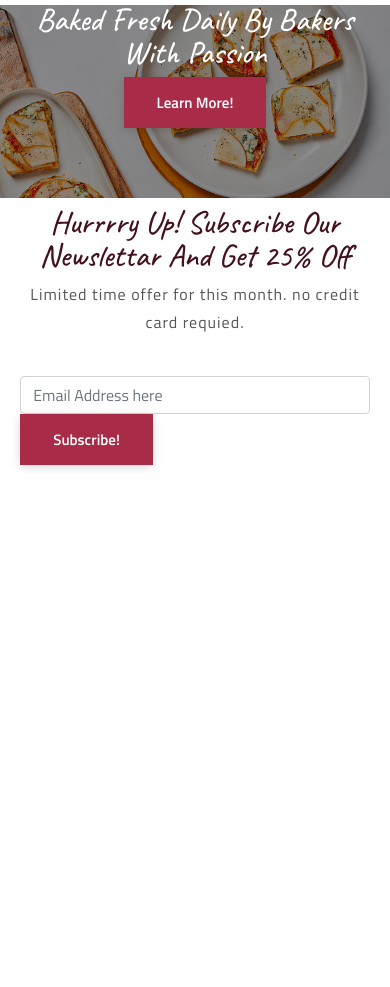
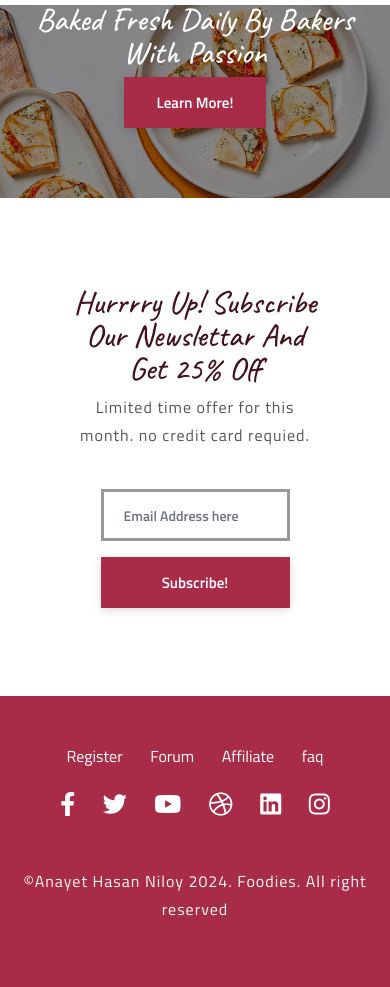
Before and after one commit to anayethasan/Foodies-Restaurant, a plain HTML site: page index.html in a window 390 px wide. Shown: the part 7500-8487 px from the top of the page. Before the commit the page ends 7973 px from the top, so only its background shows below. Drawn offline with nearby package versions, Linux system fonts and the light colour scheme.

Commit message:
footer section added

```diff
--- a/index.html
+++ b/index.html
@@ -5,6 +5,7 @@
     <meta name="viewport" content="width=device-width, initial-scale=1.0">
     <meta http-equiv="X-UA-compatible" content="ie=edge">
     <title>Foodies | what are you hungry ?</title>
+    <link rel="shortcut icon" href="images/logo.png" type="image/x-icon">
 
     <!-- Bootstrap CND -->
     <link href="https://cdn.jsdelivr.net/npm/bootstrap@5.1.3/dist/css/bootstrap.min.css" rel="stylesheet">
@@ -322,6 +323,35 @@
      </section>
 
     <!-- Section-10 footer -->
+     <footer id="footer">
+      <div class="footer py-5">
+        <div class="container">
+          <div class="row">
+            <div class="col-md-12 text-center">
+              <a class="footer-link" href="#">Register</a>
+              <a class="footer-link" href="#">Forum</a>
+              <a class="footer-link" href="#">Affiliate</a>
+              <a class="footer-link" href="#">faq</a>
+              <div class="footer-social pt-4 text-center">
+                <a href="#"><i class="fab fa-facebook-f"></i></a>
+                <a href="#"><i class="fab fa-twitter"></i></a>
+                <a href="#"><i class="fab fa-youtube"></i></a>
+                <a href="#"><i class="fab fa-dribbble"></i></a>
+                <a href="#"><i class="fab fa-linkedin"></i></a>
+                <a href="#"><i class="fab fa-instagram"></i></a>
+              </div>
+            </div>
+            <div class="col-sm-12">
+              <div class="footer-copy">
+                <div class="copy-right text-center pt-5">
+                  <p class="text-light">©Anayet Hasan Niloy 2024. Foodies. All right reserved</p>
+                </div>
+              </div>
+            </div>
+          </div>
+        </div>
+      </div>
+     </footer>
 
     <!-- JS Libaries -->
     <script src="https://cdn.jsdelivr.net/npm/@popperjs/core@2.9.2/dist/umd/popper.min.js"></script>
--- a/responsive_style.css
+++ b/responsive_style.css
@@ -66,8 +66,19 @@
     }
 
     /* newsletter section */
+    .newslettar{
+        width: 75%;
+    }
+    .newslettar .main-btn{
+        width: 100%;
+        margin-top: 1rem;
+    }
 
     /* footer link */
+    .footer .footer-link,
+    .footer a i{
+        padding: 0 0.75rem;
+    }
 }
 
 @media (max-width: 330px) {
--- a/style.css
+++ b/style.css
@@ -419,14 +419,54 @@ Testimonail Section desing
     background-position: 0 71.9125px;
     padding: 4.375rem 0;
 }
+
+/* Form Control */
+#newslettar{
+    margin-top: 5rem;
+}
+.newslettar{
+    width: 55%;
+    margin: 0 auto;
+}
+.newslettar .form-control{
+    height: 3.255rem;
+    padding: 0 1.25rem;
+    font-size: 0.875rem;
+    width: 100%;
+    border: none;
+    border-radius: 0;
+    background: transparent;
+    border: 0.1875rem solid var(--text-gray);
+    color: var(--secondery-color);
+    font-weight: 600;
+}
+.newslettar .form-control:hover,
+.newslettar .form-control:focus{
+    outline: none;
+    box-shadow: none;
+    border-color: var(--primary-color);
+}
+
 /*
 ============================
 Footer Section desing
 ============================
 */
+.footer{
+    background-color: var(--primary-color);
+    margin-top: 5rem;
+}
 
-/*
-============================
-Testimonail Section desing
-============================
-*/
+.footer .footer-link{
+    font-size: 1rem;
+    padding: 0 1.875rem;
+    color: var(--wihte-color);
+}
+.footer .footer-link:hover{
+    color: var(--wihte-color) !important;
+}
+.footer a i{
+    font-size: 1.5rem;
+    color: var(--wihte-color);
+    padding: 0 1rem;
+}
```
